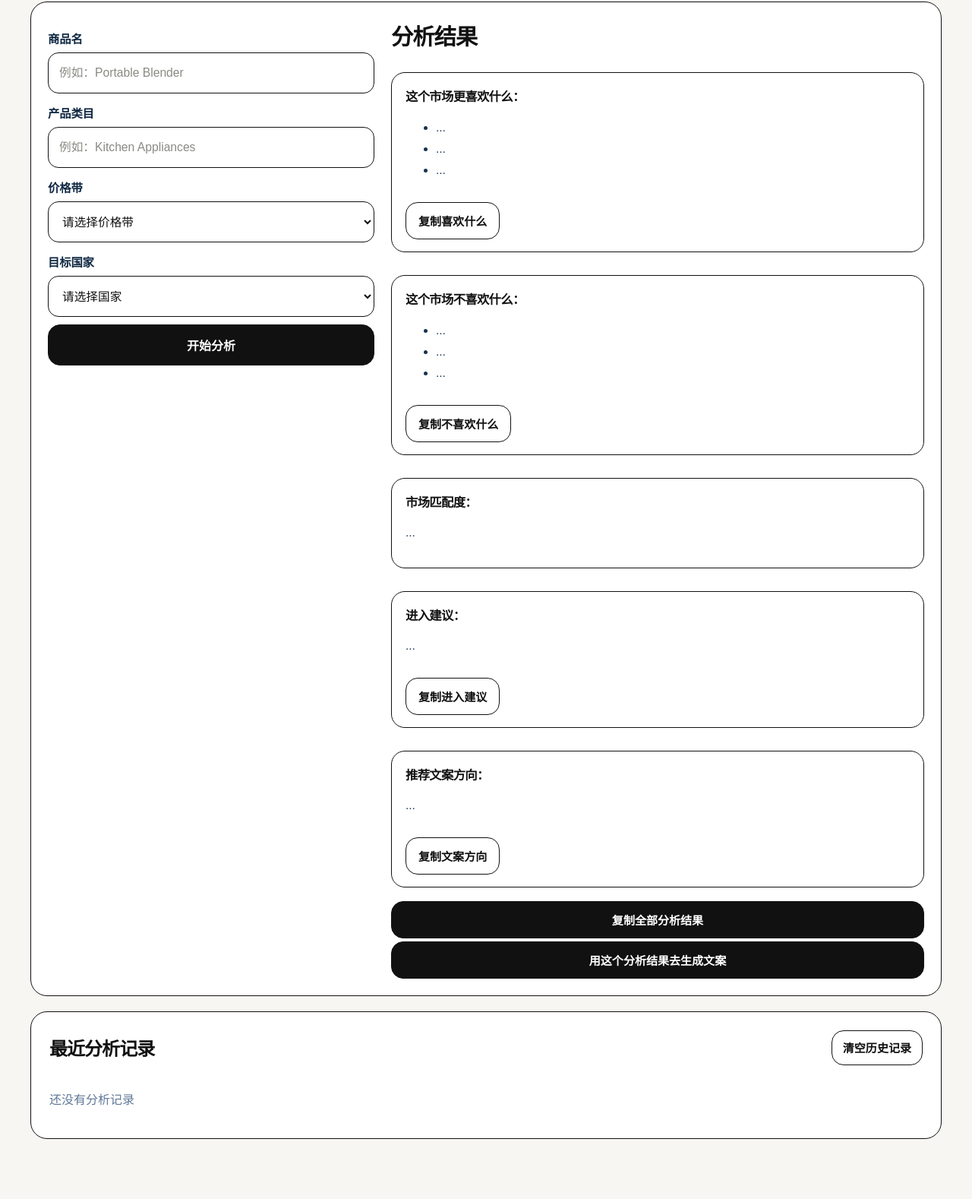
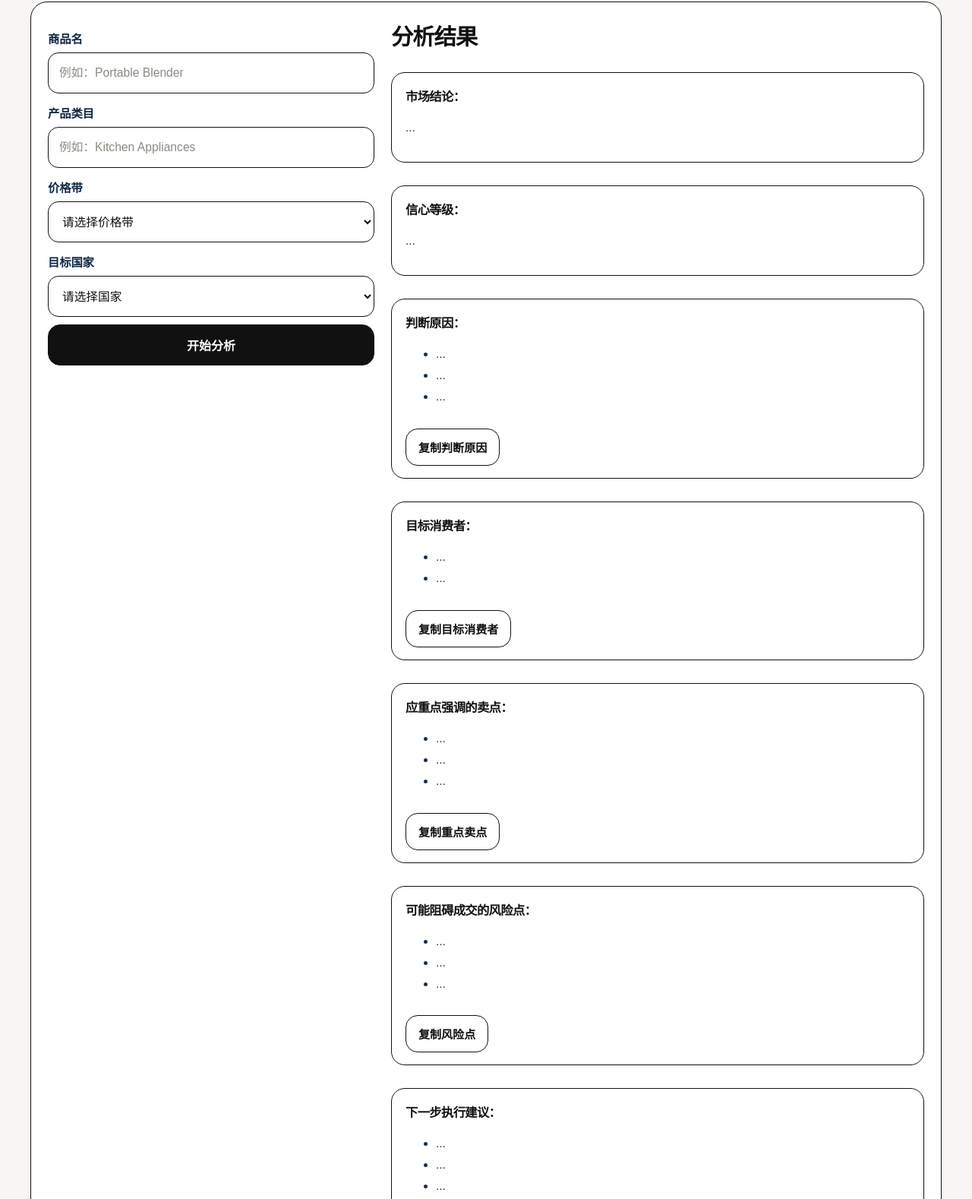
Before and after one commit to sixianli59-afk/spread, a website: page analyze.html in a window 1280 px wide. Shown: the part 320-1898 px from the top of the page at 76% size. Before the commit the page ends 1867 px from the top, so only its background shows below. Drawn offline with Linux system fonts and the light colour scheme.

Commit message:
Sync new analysis page structure and logic

```diff
--- a/analyze.html
+++ b/analyze.html
@@ -65,43 +65,71 @@
         <h2 data-i18n="analyzeResultTitle">分析结果</h2>
 
         <div class="result-box">
-          <h3 data-i18n="likesTitle">这个市场更喜欢什么：</h3>
-          <ul id="likesResult">
+          <h3>市场结论：</h3>
+          <p id="verdictResult">...</p>
+        </div>
+
+        <div class="result-box">
+          <h3>信心等级：</h3>
+          <p id="confidenceResult">...</p>
+        </div>
+
+        <div class="result-box">
+          <h3>判断原因：</h3>
+          <ul id="reasonsResult">
             <li>...</li>
             <li>...</li>
             <li>...</li>
           </ul>
-          <button class="copy-btn" data-copy="likesResult" data-i18n="copyLikes">复制喜欢什么</button>
+          <button class="copy-btn" data-copy="reasonsResult">复制判断原因</button>
         </div>
 
         <div class="result-box">
-          <h3 data-i18n="dislikesTitle">这个市场不喜欢什么：</h3>
-          <ul id="dislikesResult">
+          <h3>目标消费者：</h3>
+          <ul id="customerResult">
+            <li>...</li>
+            <li>...</li>
+          </ul>
+          <button class="copy-btn" data-copy="customerResult">复制目标消费者</button>
+        </div>
+
+        <div class="result-box">
+          <h3>应重点强调的卖点：</h3>
+          <ul id="anglesResult">
             <li>...</li>
             <li>...</li>
             <li>...</li>
           </ul>
-          <button class="copy-btn" data-copy="dislikesResult" data-i18n="copyDislikes">复制不喜欢什么</button>
+          <button class="copy-btn" data-copy="anglesResult">复制重点卖点</button>
         </div>
 
         <div class="result-box">
-          <h3 data-i18n="scoreTitle">市场匹配度：</h3>
-          <p id="scoreResult">...</p>
+          <h3>可能阻碍成交的风险点：</h3>
+          <ul id="risksResult">
+            <li>...</li>
+            <li>...</li>
+            <li>...</li>
+          </ul>
+          <button class="copy-btn" data-copy="risksResult">复制风险点</button>
         </div>
 
         <div class="result-box">
-          <h3 data-i18n="adviceTitle">进入建议：</h3>
-          <p id="adviceResult">...</p>
-          <button class="copy-btn" data-copy="adviceResult" data-i18n="copyAdvice">复制进入建议</button>
+          <h3>下一步执行建议：</h3>
+          <ul id="nextStepsResult">
+            <li>...</li>
+            <li>...</li>
+            <li>...</li>
+          </ul>
+          <button class="copy-btn" data-copy="nextStepsResult">复制执行建议</button>
         </div>
 
         <div class="result-box">
-          <h3 data-i18n="copyDirectionTitle">推荐文案方向：</h3>
+          <h3>推荐文案方向：</h3>
           <p id="copyDirectionResult">...</p>
-          <button class="copy-btn" data-copy="copyDirectionResult" data-i18n="copyDirection">复制文案方向</button>
+          <button class="copy-btn" data-copy="copyDirectionResult">复制文案方向</button>
         </div>
 
-        <button id="copyAnalyzeAllBtn" class="copy-all-btn" data-i18n="copyAnalyzeAll">复制全部分析结果</button>
+        <button id="copyAnalyzeAllBtn" class="copy-all-btn">复制全部分析结果</button>
         <button id="goToGenerateBtn" class="copy-all-btn" data-i18n="goToGenerate">用这个分析结果去生成文案</button>
       </section>
     </main>
```
